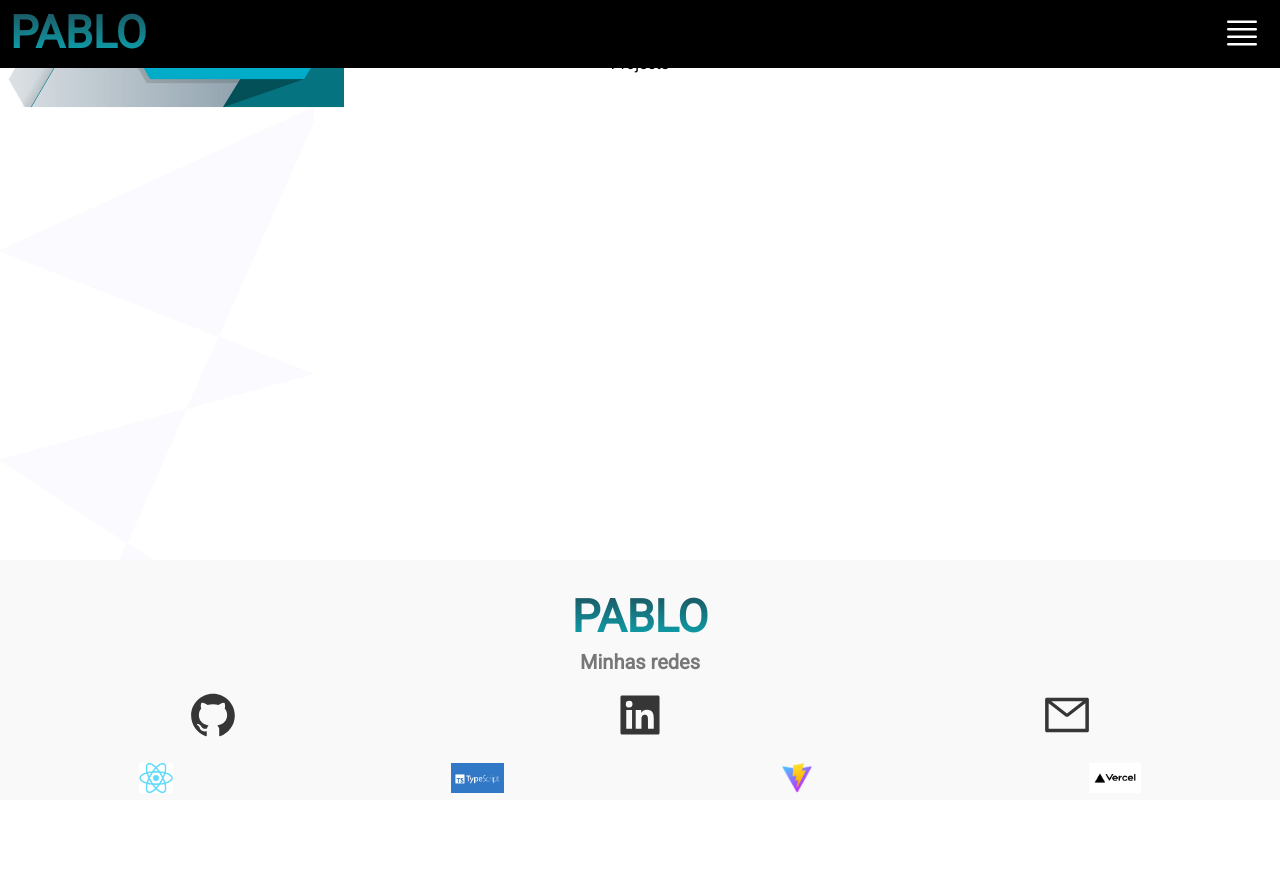
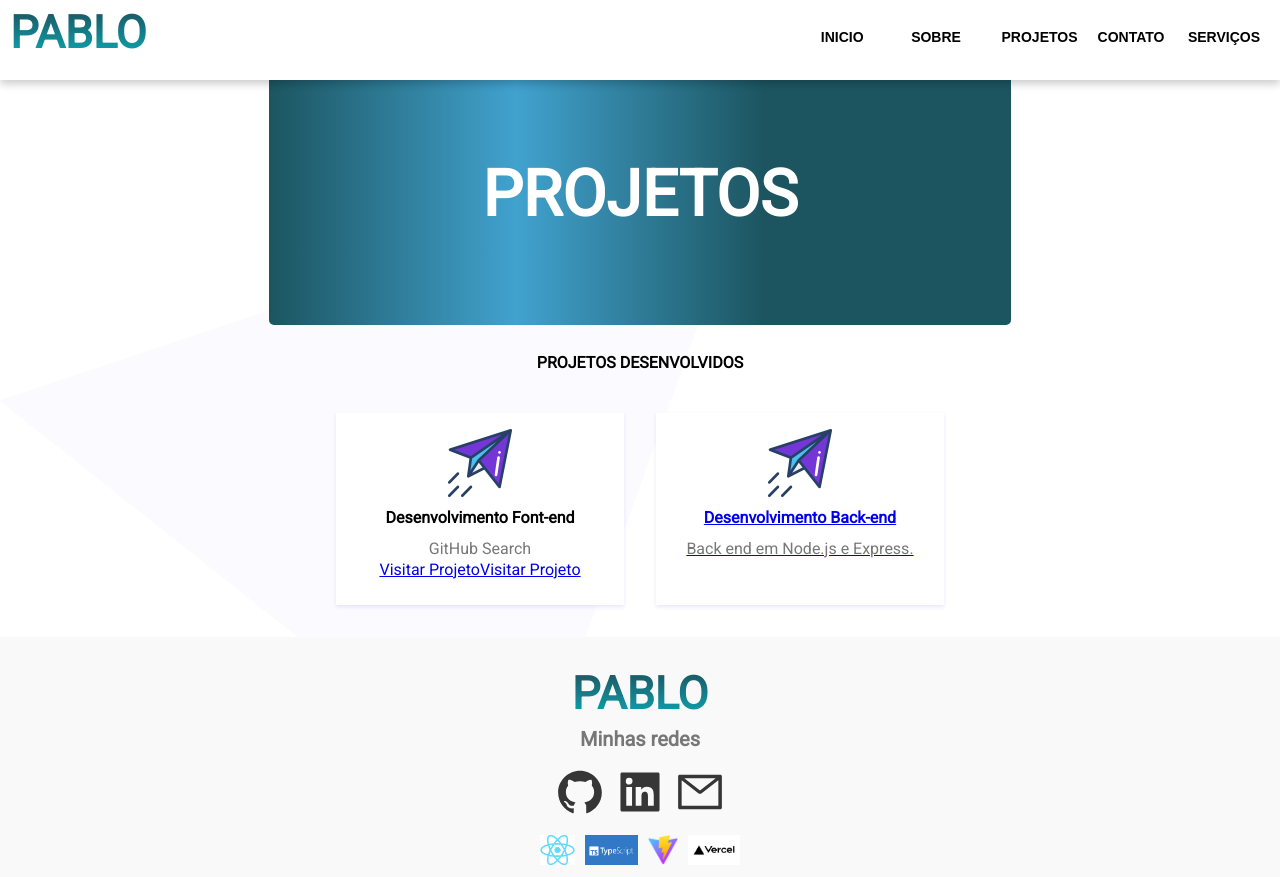
Before and after one commit to pablogerheim/portfolio, a React (Vite) app: page /projects in a window 1280 px wide. Before the commit the page ends 800 px from the top, so only its background shows below. Built offline with nearby package versions, Linux system fonts and the light colour scheme.

Commit message:
responsividade

```diff
--- a/src/App.css
+++ b/src/App.css
@@ -1,5 +1,4 @@
 #root {
-	max-width: 1280px;
 	text-align: center;
 	display: flex;
 	flex-direction: column;
@@ -7,7 +6,9 @@
 .app {
 	background-image: url("./img/fundo4.jpg");
 	background-repeat: no-repeat;
-	background-size: contain;
+	background-size: cover;
+	background-position: center;
+align-content: center;
 }
 button {
 	margin-bottom: 30px;
@@ -23,3 +24,8 @@ p {
 	font-weight: 400;
 	color: #777777;
 }
+@media (min-width: 770px) {
+	.app {
+		background-image: url("./img/body-bg.png");
+	}
+}
--- a/src/components/About/About.css
+++ b/src/components/About/About.css
@@ -59,7 +59,6 @@
 	opacity: 0.7;
 	background-position-y: center;
 	border: 1px solid transparent;
-
 }
 .img:hover {
 	opacity: 1;
@@ -234,7 +233,6 @@
 .about__brands__button {
 	width: 100%;
 	height: 100%;
-
 }
 .about__formacao__div {
 	box-shadow: 0px 2px 6px rgba(118, 85, 225, 0.15);
@@ -249,3 +247,57 @@
 .about__formacao__div:hover p {
 	font-weight: bold;
 }
+
+@media (min-width: 990px) {
+	.about {
+		display: flex;
+		flex-direction: column;
+		align-items: center;
+	}
+	.about__banner {
+		width: 58vw;
+		height: 21vw;
+		border-radius: 5px;
+		background-image: linear-gradient(
+			to right,
+			#1c5560,
+			#41a2cf,
+			#1c5560,
+			#1c5560
+		);
+		margin-bottom: 20px;
+		font-size: 4em;
+	}
+	.about__brands {
+		width: 70vw;
+	}
+	.img {
+		height: 200px;
+		width: 300px;
+		margin: 20px;
+	}
+	.imgfreela {
+		height: 200px;
+		width: 300px;
+		margin: 20px;
+	}
+	.about__description {
+		display: flex;
+		flex-direction: column;
+		justify-content: flex-start;
+		padding: 2em;
+		width: 70vw;
+	}
+	.about__objetivo__img {
+		height: 200px;
+	}
+	.about__objetivo {
+		align-self: flex-start;
+		margin-left: 10vw;
+	}
+	.about__formacao {
+		align-self: flex-start;
+		margin-left: 10vw;
+		width: 80vw;
+	}
+}
--- a/src/components/About/About.tsx
+++ b/src/components/About/About.tsx
@@ -205,7 +205,7 @@ function About() {
 				<p className="about__objetivo__text ">
 					Atuar na área de desenvolvimento com React.js, Node.js e derivados.
 				</p>
-				<img src="./src/img/icons/reactNode.png" alt="icones React e Node.js" />
+				<img className="about__objetivo__img" src="./src/img/icons/reactNode.png" alt="icones React e Node.js" />
 			</div>
 			<div className="about__formacao ">
 				<h2 className="about__formacao__title">FORMAÇÃO</h2>
--- a/src/components/Contact/Contact.css
+++ b/src/components/Contact/Contact.css
@@ -17,7 +17,7 @@
 }
 .contact__card {
 	display: flex;
-	margin: 2em;
+	margin: 1em;
 	align-items: center;
 	justify-items: center;
 }
@@ -80,3 +80,29 @@
 	color: black;
 	background: #fff;
 }
+@media (min-width: 990px) {
+	.contact {
+		display: flex;
+		flex-direction: column;
+		align-items: center;
+	}
+	.contact__banner {
+		width: 58vw;
+		height: 21vw;
+		border-radius: 5px;
+		background-image: linear-gradient(
+			to right,
+			#1c5560,
+			#41a2cf,
+			#1c5560,
+			#1c5560
+		);
+		margin-bottom: 23vh;
+		font-size: 4em;
+	}
+	.contact__card {
+		margin-left: 21vw;
+		align-self: flex-start;
+		margin-bottom: 1vh;
+	}
+}
--- a/src/components/Contact/Contact.tsx
+++ b/src/components/Contact/Contact.tsx
@@ -31,7 +31,7 @@ function Contact() {
 					<p>Email para contato</p>
 				</div>
 			</div>
-			<form className="contact__form" onSubmit={() => handleSubmit}>
+			{/* <form className="contact__form" onSubmit={() => handleSubmit}>
 				<input
 					type="text"
 					className="contact__input"
@@ -65,7 +65,7 @@ function Contact() {
 						<span>ENVIAR MENSAGEM</span>
 					</button>
 				</div>
-			</form>
+			</form> */}
 		</section>
 	);
 }
--- a/src/components/Footer/Footer.css
+++ b/src/components/Footer/Footer.css
@@ -2,6 +2,7 @@
   height: 27vh;
   background-color: rgb(250, 249, 249);
   padding-top: 3vh;
+	width: 100vw;
 }
 
 .footer__slogan{
@@ -39,3 +40,15 @@
 	color: rgb(54, 54, 54);
 	margin-top: 5px;
 }
+
+@media (min-width: 990px) {
+	.footer__div__icon{
+		justify-content: center;
+	}
+	.footer__icon{
+		margin: 0 5px;
+	}
+	.footer__icon__dev{
+		margin: 0 5px;
+	}
+}
--- a/src/components/Header/Header.css
+++ b/src/components/Header/Header.css
@@ -1,7 +1,7 @@
 .headerClose {
 	position: fixed;
 	width: 100vw;
-	height: 8.5vh;
+	height: 70px;
 	background: #000000;
 	display: flex;
 	flex-direction: column;
@@ -61,10 +61,38 @@
 }
 .header__links:hover {
 	color: rgb(19, 110, 185);
-	transition: 0.7s;
+	transition: 0.3s;
 }
 .header__navbar {
 	display: flex;
 	flex-direction: column;
 	overflow-y: scroll;
 }
+
+@media (min-width: 990px) {
+	.headerClose {
+		background: #ffffff;
+		box-shadow: 0 4px 8px 0 rgba(0,0,0,0.2);
+		height: 80px;
+		flex-direction: row;
+	}
+	.header__links:hover {
+		color: rgb(39, 185, 178);
+		transition: 0.3s;
+	}
+	.header__navbar {
+		flex-direction: row;
+		overflow: none;
+		margin-right: 10px;
+	}
+	.header__links {
+		font: 500 14px/75px "Rubik", sans-serif;
+		color: #000000;
+		border-bottom: 0px solid;
+		width: 125px;
+		font-weight: 700;
+	}
+	.header__icon {
+		display: none;
+	}
+}
--- a/src/components/Home/Home.css
+++ b/src/components/Home/Home.css
@@ -11,8 +11,8 @@
   font-weight: bold;
 }
 .home__sub__title {
-  margin: 10px 0px 0 30px;
-  font: 3.5rem "MutatorSans", sans-serif;
+  margin: 10px 5px 0 30px;
+  font: 3.4rem "MutatorSans", sans-serif;
   font-weight: 700;
   text-align: initial;
   line-height: 60px;
--- a/src/components/Projects/Projects.css
+++ b/src/components/Projects/Projects.css
@@ -1,4 +1,73 @@
 .projects{
-  height: 63vh;
+  min-height: 63vh;
   margin-top: 7vh;
 }
+.projects__banner {
+	width: 100vw;
+	height: 30vh;
+	background-color: #1c5560;
+	display: flex;
+	flex-direction: column;
+	align-items: center;
+	justify-content: center;
+}
+.projects__title {
+	color: #fff;
+	display: inline-block;
+  margin-top: 10px;
+}
+.projects__content{
+  display: flex;
+  flex-direction: column;
+  padding: 1em;
+  justify-content: center;
+  align-items: center;
+}
+.projects__content__title{
+  margin: 10px;
+}
+.projects__card{
+  width: 80vw;
+  height: 20vh;
+  padding: 1em;
+  margin: 1em;
+  background-color: rgb(255, 255, 255);
+  box-shadow: 0px 2px 4px rgba(118, 85, 225, 0.15);
+  transition: 0.3;
+}
+.projects__card:hover{
+  box-shadow: 0px 4px 6px rgba(118, 85, 225, 0.15);
+  transition: 0.3;
+  cursor: pointer;
+}
+.projects__content__subtitle{
+margin:  10px 0;
+}
+
+@media (min-width: 990px) {
+	.projects {
+		display: flex;
+		flex-direction: column;
+		align-items: center;
+	}
+	.projects__banner {
+		width: 58vw;
+    height: 21vw;
+    border-radius: 5px;
+		background-image: linear-gradient(
+			to right,
+			#1c5560,
+			#41a2cf,
+			#1c5560,
+			#1c5560
+		);
+		margin-bottom: 20px;
+		font-size: 4em;
+	}
+  .projects__content{
+    flex-direction: row;
+  }
+	.projects__card{
+		width: 20vw;
+	}
+}
--- a/src/components/Projects/Projects.tsx
+++ b/src/components/Projects/Projects.tsx
@@ -1,5 +1,42 @@
-import"./Projects.css"
+import "./Projects.css";
 function Projects() {
-  return<section className="projects">Projects</section>
+	return (
+		<section className="projects">
+			<div className="projects__banner">
+				<h2 className="projects__title">PROJETOS</h2>
+			</div>
+			<h2 className="projects__content__title">PROJETOS DESENVOLVIDOS</h2>
+			<div className="projects__content">
+				<div className="projects__card">
+					<img src="./src/img/services/s3.png" />
+					<h3 className="projects__content__subtitle">
+						Desenvolvimento Font-end
+					</h3>
+					<p>GitHub Search</p>
+					<a
+						href="https://github.com/pablogerheim/github-search"
+						target="_blank"
+					>
+						Visitar Projeto
+					</a>
+					<a
+						href="https://github.com/pablogerheim/github-search"
+						target="_blank"
+					>
+						Visitar Projeto
+					</a>
+				</div>
+				<div className="projects__card">
+					<a href="https://www.google.com/" target="_blank">
+						<img src="./src/img/services/s3.png" />
+						<h3 className="projects__content__subtitle">
+							Desenvolvimento Back-end
+						</h3>
+						<p>Back end em Node.js e Express.</p>
+					</a>
+				</div>
+			</div>
+		</section>
+	);
 }
-export{Projects}
+export { Projects };
--- a/src/components/Services/Sercives.tsx
+++ b/src/components/Services/Sercives.tsx
@@ -5,12 +5,12 @@ function Services() {
 			<div className="services__banner">
 				<h2 className="services__title">SERVIÇOS</h2>
 			</div>
+				<h2 className="service__content__title">SERVIÇOS OFERECIDOS</h2>
 			<div className="services__content">
-				<h2 className="service__content__title">SERVIÇOS OFERECIDOS</h2>
 				<div className="services__card">
 					<img src="./src/img/services/s1.png" />
 					<h3 className="service__content__subtitle">Desenvolvimento Font-end</h3>
-					<p>Designes responsivos em React e JS vanila.</p>
+					<p>Designes responsivos em React.js.</p>
 				</div>
 				<div className="services__card">
 					<img src="./src/img/services/s3.png" />
--- a/src/components/Services/Services.css
+++ b/src/components/Services/Services.css
@@ -14,11 +14,12 @@
 .services__title {
 	color: #fff;
 	display: inline-block;
+  margin-top: 10px;
 }
 .services__content{
   display: flex;
   flex-direction: column;
-  padding: 2em;
+  padding: 1em;
   justify-content: center;
   align-items: center;
 }
@@ -36,3 +37,31 @@
 .service__content__subtitle{
 margin:  10px 0;
 }
+
+@media (min-width: 990px) {
+	.services {
+		display: flex;
+		flex-direction: column;
+		align-items: center;
+	}
+	.services__banner {
+		width: 58vw;
+    height: 21vw;
+    border-radius: 5px;
+		background-image: linear-gradient(
+			to right,
+			#1c5560,
+			#41a2cf,
+			#1c5560,
+			#1c5560
+		);
+		margin-bottom: 10vh;
+		font-size: 4em;
+	}
+  .services__content{
+    flex-direction: row;
+  }
+	.services__card{
+		width: 20vw;
+	}
+}
```
Also changed, not shown: src/img/fundo3.jpeg (deleted).
